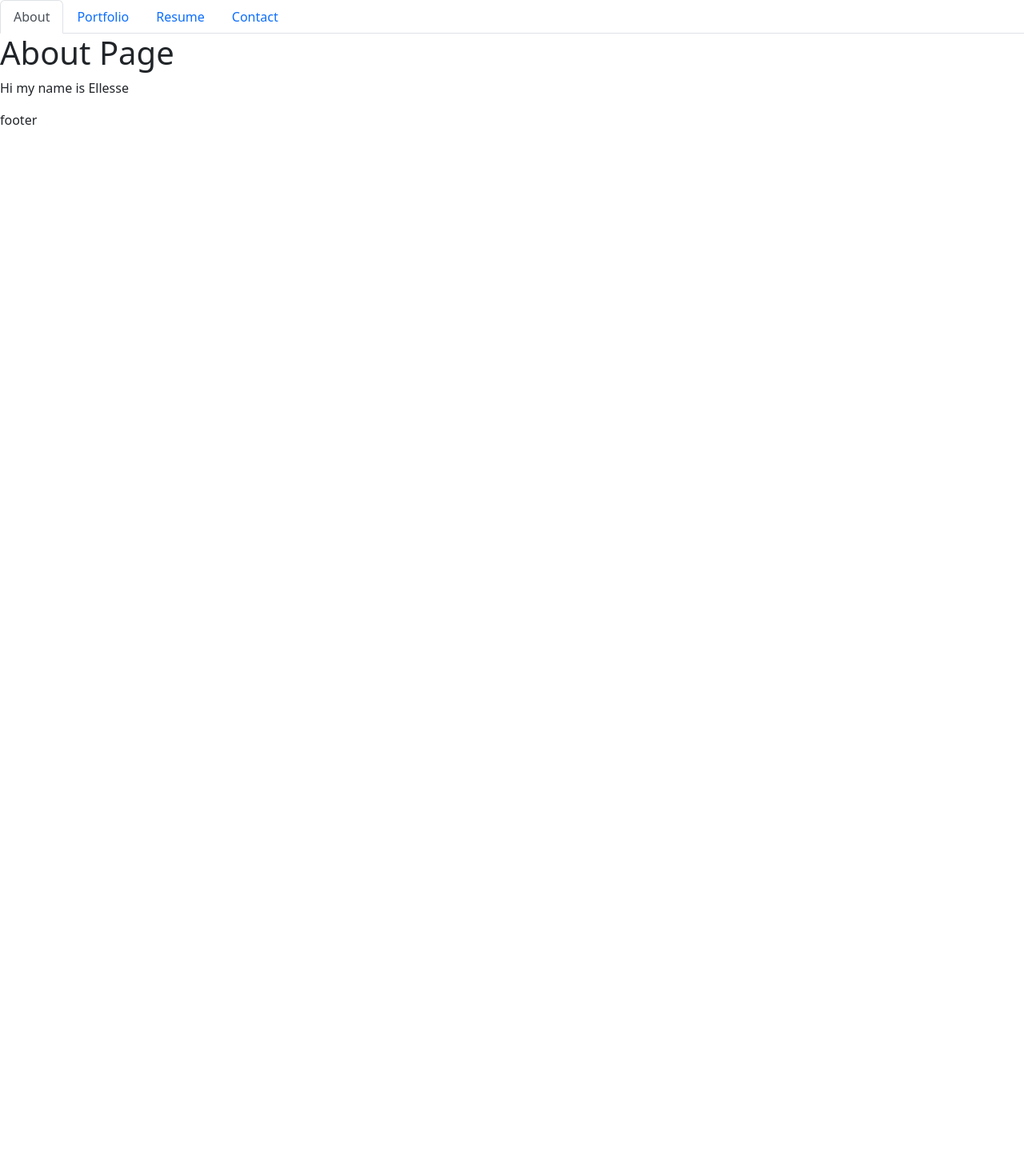
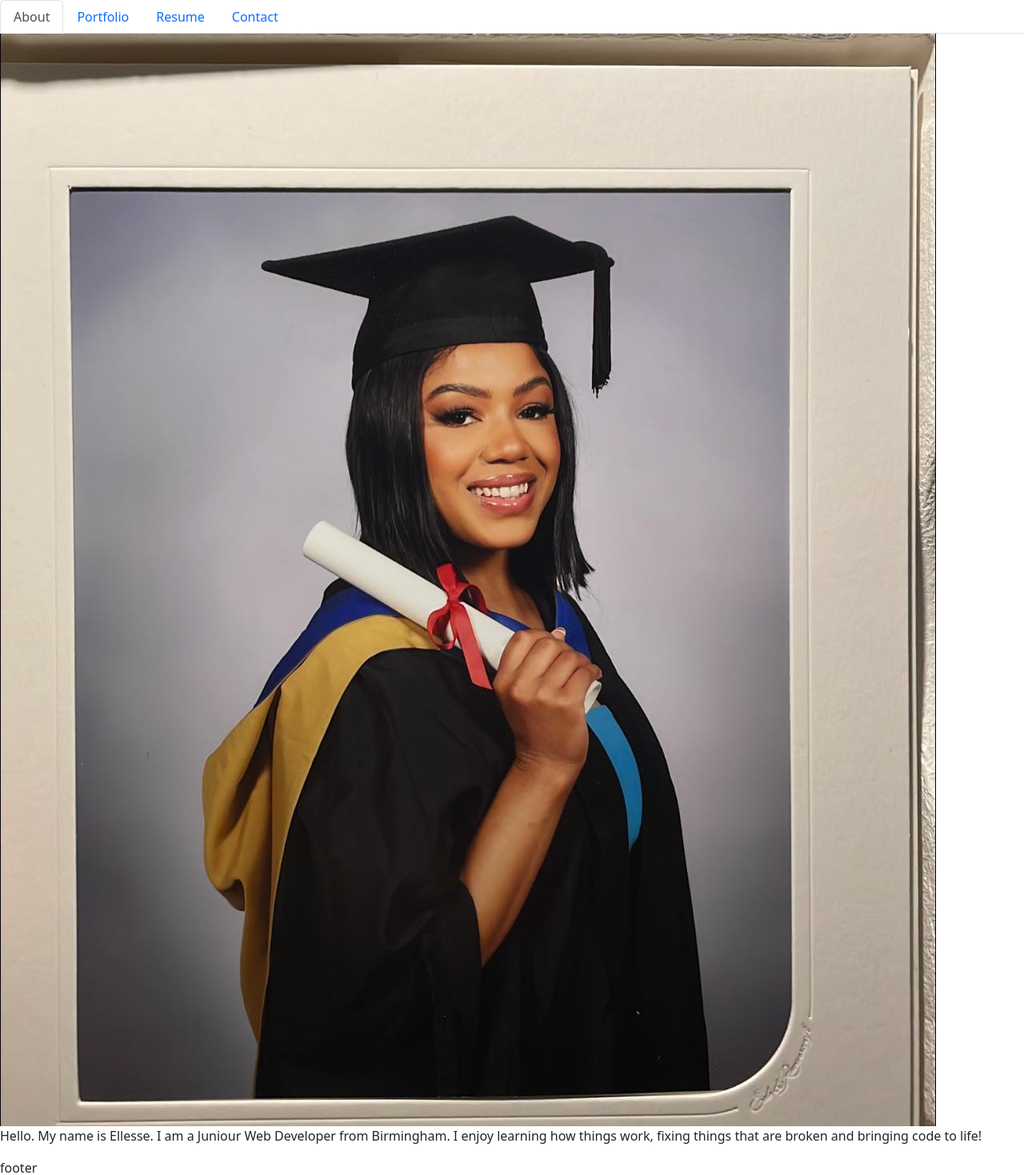
Before and after one commit to ellessed/ReactPortfolio, a React (Create React App) app: page / in a window 1280 px wide. Shown: the top 1469 px of the page at 80% size. Before the commit the page ends 800 px from the top, so only its background shows below. Built offline with nearby package versions, Linux system fonts and the light colour scheme.

Commit message:
entered p tag with about me

```diff
--- a/src/pages/About.js
+++ b/src/pages/About.js
@@ -1,10 +1,17 @@
 import React from "react";
+import myself from "../assets/My project.png";
 
 export default function About() {
   return (
-    <div>
-      <h1>About Page</h1>
-      <p>Hi my name is Ellesse</p>
-    </div>
+    <>
+      <div className="myself-img">
+        <img alt="developer" src={myself} />
+        <p>
+          Hello. My name is Ellesse. I am a Juniour Web Developer from
+          Birmingham. I enjoy learning how things work, fixing things that are
+          broken and bringing code to life!
+        </p>
+      </div>
+    </>
   );
 }
```
